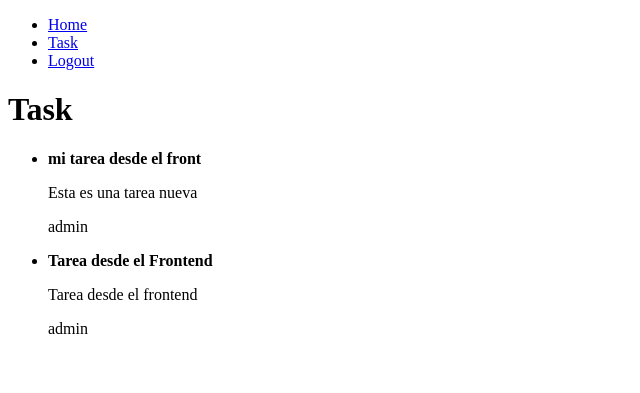
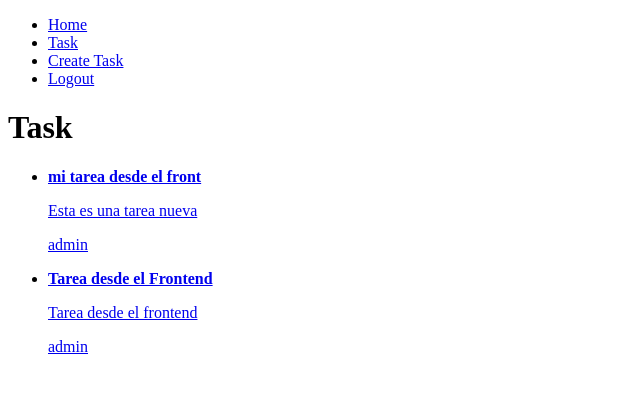
Before and after one commit to fabioc9675/SoftwareDevelopmentPrjs, a Django app: page /task/ in a window 1280 px wide. Shown: the top 393 px of the page, without its empty margins (0-640 px from the left). Run offline with Django 4.2, Linux system fonts and the light colour scheme; a user stored in the database is signed in; data comes from the database, SQL or seed files in the repository; both versions use the stored data as it was after the commit.

Commit message:
Visualize detail of an specific task selected

```diff
--- a/CRUD_Django/djangocrud/urls.py
+++ b/CRUD_Django/djangocrud/urls.py
@@ -25,6 +25,7 @@ urlpatterns = [
     path('signup/', views.signup, name='signup'),
     path('task/', views.task, name='task'),
     path('task/create/', views.create_task, name='create_task'),
+    path('task/<int:task_id>/', views.task_detail, name='task_detail'),
     path('logout/', views.signout, name='logout'),
     path('signin/', views.signin, name='signin'),
 ]
--- a/CRUD_Django/task/templates/base.html
+++ b/CRUD_Django/task/templates/base.html
@@ -1,23 +1,25 @@
 <!DOCTYPE html>
 <html lang="en">
-
   <head>
-    <meta charset="UTF-8">
-    <meta name="viewport" content="width=device-width, initial-scale=1.0">
+    <meta charset="UTF-8" />
+    <meta name="viewport" content="width=device-width, initial-scale=1.0" />
     <title>Django CRUD Application</title>
   </head>
 
   <body>
-
     <nav>
       <ul>
         <li>
           <a href="/">Home</a>
         </li>
+
+        {% if user.is_authenticated %}
         <li>
           <a href="/task">Task</a>
         </li>
-            {% if user.is_authenticated %}
+        <li>
+          <a href="/task/create/">Create Task</a>
+        </li>
         <li>
           <a href="/logout">Logout</a>
         </li>
@@ -29,13 +31,9 @@
           <a href="/signin">Signin</a>
         </li>
         {% endif %}
-
       </ul>
     </nav>
 
-    {% block content %}
-    {% endblock %}
-
+    {% block content %} {% endblock %}
   </body>
-
 </html>
--- a/CRUD_Django/task/templates/task.html
+++ b/CRUD_Django/task/templates/task.html
@@ -6,11 +6,13 @@
   {% for task in tasks %}
 
   <li>
-    {% if task.important %}
-    <strong>{{task.title}}</strong>
-    {% else %} {{task.title}} {% endif %}
-    <p>{{task.description}}</p>
-    <p>{{task.user.username}}</p>
+    <a href="{% url 'task_detail' task.id %}">
+      {% if task.important %}
+      <strong>{{task.title}}</strong>
+      {% else %} {{task.title}} {% endif %}
+      <p>{{task.description}}</p>
+      <p>{{task.user.username}}</p>
+    </a>
   </li>
   {% endfor %}
 </ul>
--- /dev/null
+++ b/CRUD_Django/task/templates/task_detail.html
@@ -0,0 +1,6 @@
+{% extends 'base.html' %} {% block content %}
+
+<h1>Task detail</h1>
+<p>{{task.title}}</p>
+
+{% endblock %}
--- a/CRUD_Django/task/views.py
+++ b/CRUD_Django/task/views.py
@@ -1,4 +1,4 @@
-from django.shortcuts import render, redirect
+from django.shortcuts import render, redirect, get_object_or_404
 from django.contrib.auth.forms import UserCreationForm, AuthenticationForm
 # modelo creado para registrar usuario
 from django.contrib.auth.models import User
@@ -46,6 +46,14 @@ def task(request):
     return render(request, 'task.html', {'tasks': tasks})
 
 
+def task_detail(request, task_id):
+    # task = Task.objects.get(pk=task_id)
+    task = get_object_or_404(Task, pk=task_id)
+    return render(request, 'task_detail.html', {
+        'task': task
+    })
+
+
 def create_task(request):
     if request.method == 'GET':
         return render(request, 'create_task.html', {
```
Also changed, not shown: CRUD_Django/db.sqlite3. Lines whose indentation alone changed are shown as unchanged.
